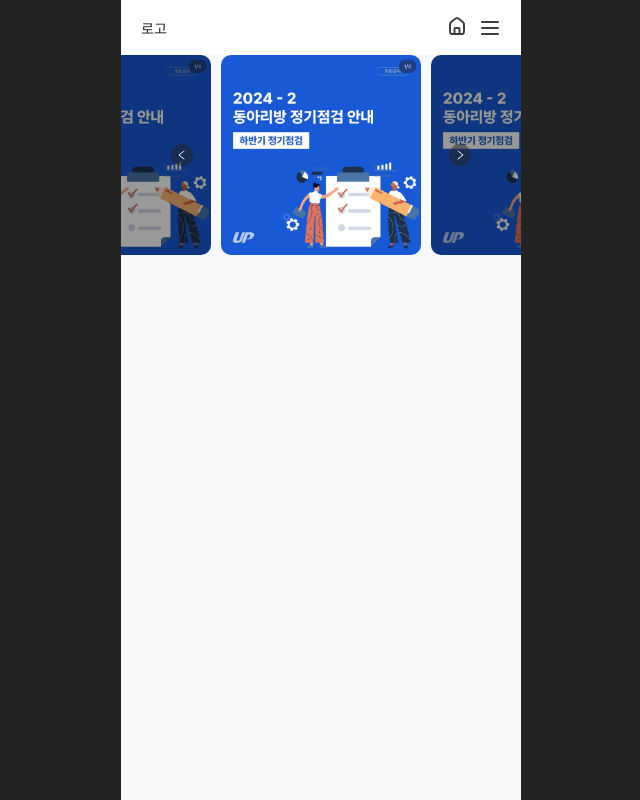
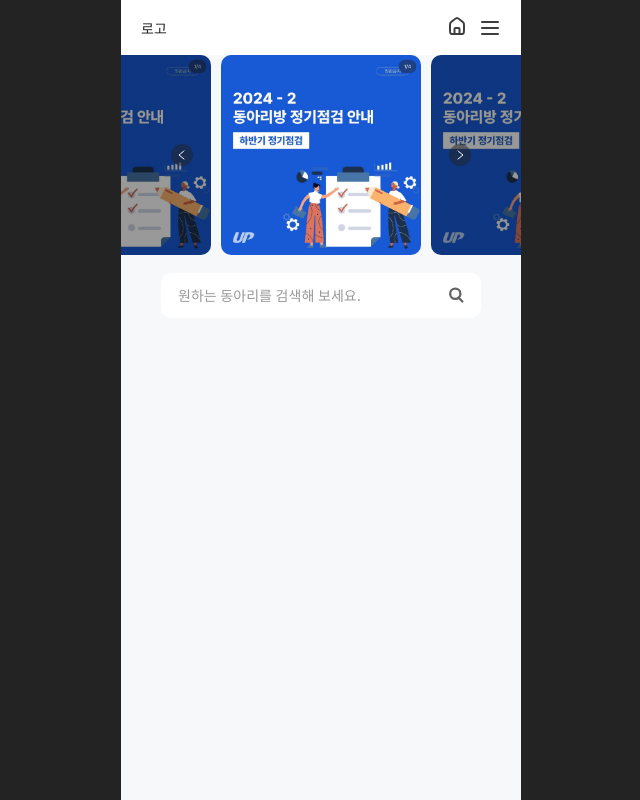
Before and after one commit to ERICA-Club-Hub/Frontend, a React (Vite) app: page / in a window 1280 px wide. Shown: the whole page, without its empty margins (319-959 px from the left). Built offline with nearby package versions, Linux system fonts and the light colour scheme; a web font is replaced by a local one.

Commit message:
feat: 메인페이지 동아리 검색 input창 구현 (#52)

```diff
--- a/src/pages/club-list/ClubListPage.tsx
+++ b/src/pages/club-list/ClubListPage.tsx
@@ -1,20 +1,19 @@
 import styled from 'styled-components';
 import { useState } from 'react';
+import { InputField } from '../../components/Common/InputField';
 
 const Container = styled.div`
-    display: flex;
-    justify-content: center;
-    align-items: center;
-    height: 25vh;
-    overflow: hidden;
-    position: relative;
 `;
 
 const AnnouncementContainer = styled.div`
     display: flex;
+    justify-content: center;
     align-items: center;
     position: relative;
+    height: 25vh;
     gap: 10px;
+    overflow: hidden;
+    position: relative;
 `;
 
 
@@ -88,6 +87,31 @@ const ArrowButton = styled.button`
     }
 `;
 
+const ClubSearchContainer = styled.div`
+    display: flex;
+    justify-content: center;
+    align-items: center;
+    height: 10vh;
+`;
+
+const SearchInputWrapper = styled.div`
+    position: relative;
+    display: inline-block;
+`;
+
+const SearchIcon = styled.button`
+    position: absolute;
+    right: 15px;
+    top: 50%;
+    transform: translateY(-50%);
+    background: none;
+    border: none;
+    padding: 0;
+    cursor: pointer;
+    display: flex;
+    align-items: center;
+    justify-content: center;
+`;
 
 const ClubListPage = () => {
     const announcements = [
@@ -125,6 +149,10 @@ const ClubListPage = () => {
 
     const displayItems = getDisplayItems();
 
+    const handleSearch = () => {
+        console.log('검색 버튼 클릭됨');
+    };
+
     return (
         <Container>
             <AnnouncementContainer>
@@ -156,7 +184,23 @@ const ClubListPage = () => {
                     <img src="/src/assets/common/main_next_arrow.svg" alt="다음" />
                 </ArrowButton>
             </AnnouncementContainer>
+            <ClubSearchContainer>
+                <SearchInputWrapper>
+                    <InputField
+                        inputSize="large"
+                        placeholder="원하는 동아리를 검색해 보세요."
+                    />
+                    <SearchIcon onClick={handleSearch}>
+                        <img
+                            src="/src/assets/common/reading_glass.svg"
+                            alt="검색"
+                        />
+                    </SearchIcon>
+
+                </SearchInputWrapper>
+            </ClubSearchContainer>
         </Container>
+
     );
 };
 
```
Also changed, not shown: src/assets/common/reading_glass.svg (added).
